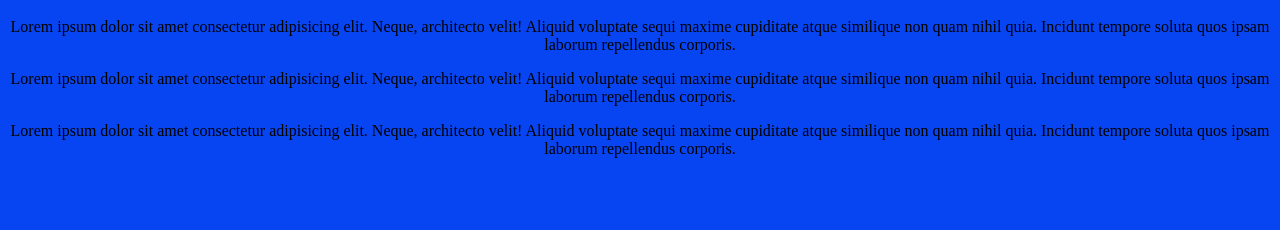
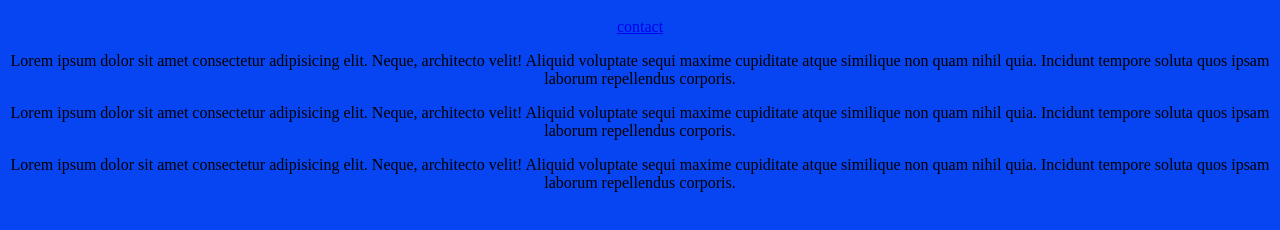
Before and after one commit to djordan56/prestigelevelclothing, a plain HTML site: page index.html in a window 1280 px wide. Shown: the part 40-270 px from the top of the page. Drawn offline with Linux system fonts and the light colour scheme.

Commit message:
Update index.html

```diff
--- a/index.html
+++ b/index.html
@@ -7,6 +7,7 @@
 </head>
 <body>
     <h1>PrestigeLevelClothing</h1>
+    <a href="/contact.html">contact<a/>
     <p>Lorem ipsum dolor sit amet consectetur adipisicing elit. Neque, architecto velit! Aliquid voluptate sequi maxime cupiditate atque similique non quam nihil quia. Incidunt tempore soluta quos ipsam laborum repellendus corporis.</p>
     <p>Lorem ipsum dolor sit amet consectetur adipisicing elit. Neque, architecto velit! Aliquid voluptate sequi maxime cupiditate atque similique non quam nihil quia. Incidunt tempore soluta quos ipsam laborum repellendus corporis.</p>
     <p>Lorem ipsum dolor sit amet consectetur adipisicing elit. Neque, architecto velit! Aliquid voluptate sequi maxime cupiditate atque similique non quam nihil quia. Incidunt tempore soluta quos ipsam laborum repellendus corporis.</p>
```
